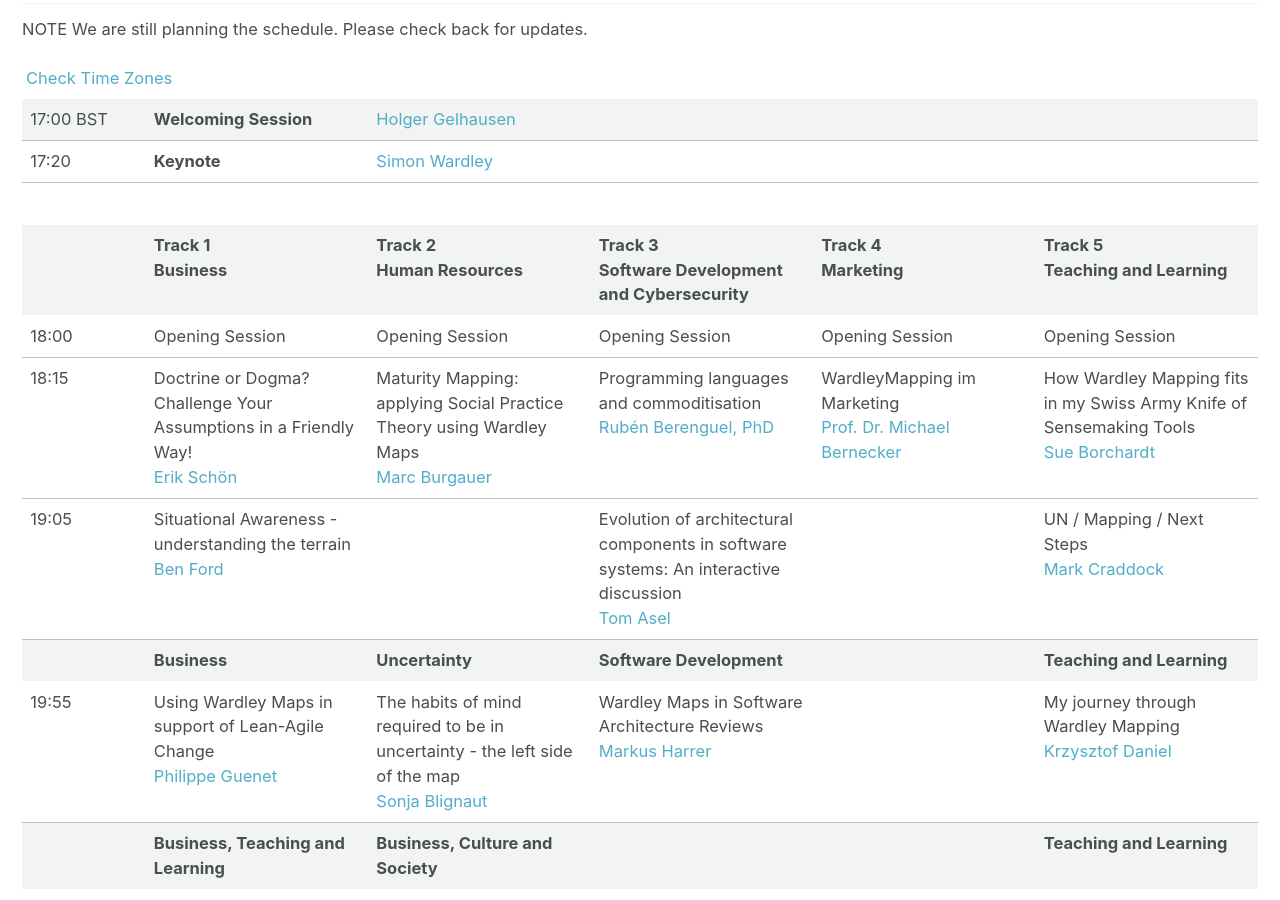
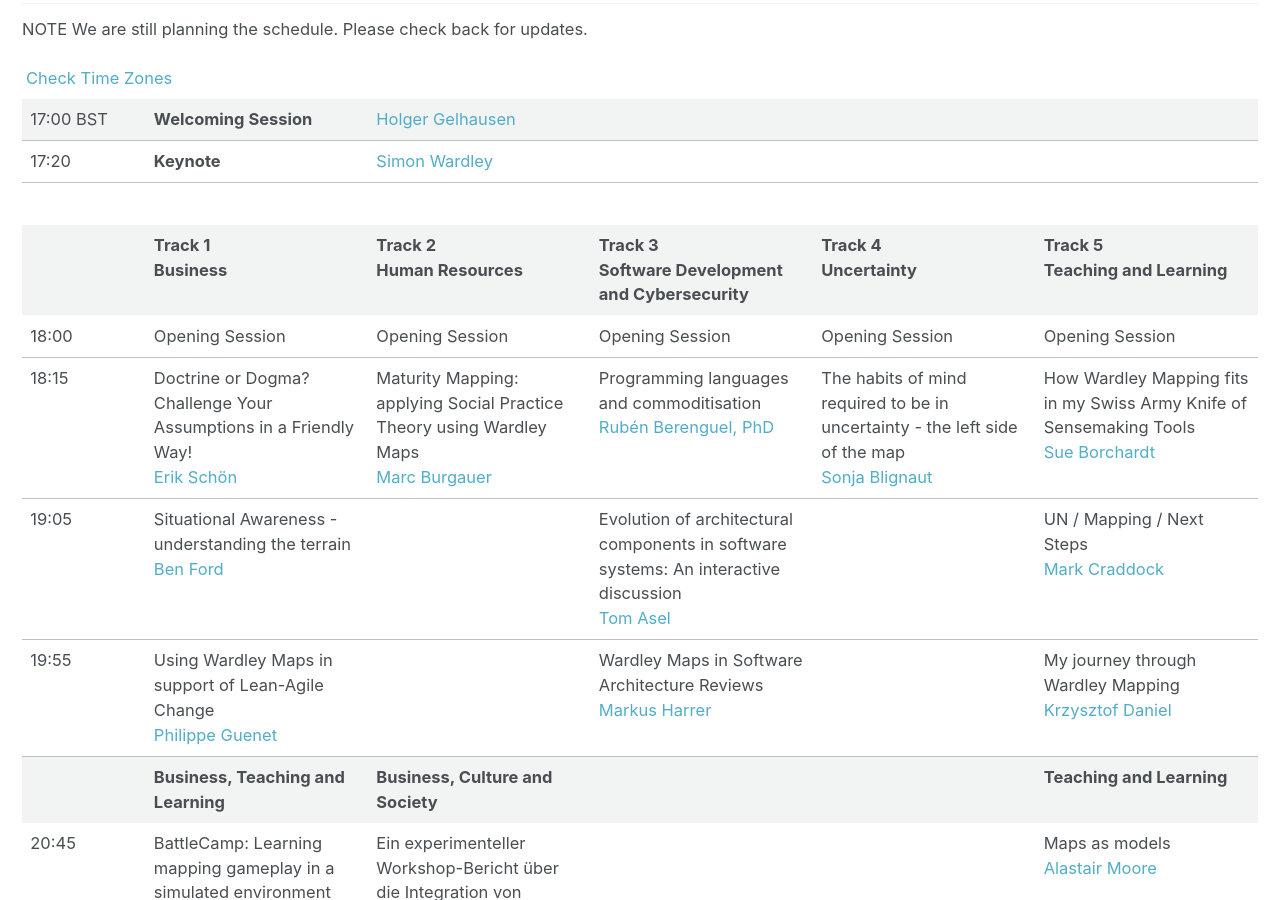
Before and after one commit to mapcampcommittee/mapcampcommittee.github.io, a Jekyll site: the page built from _pages/2020-07-29_Germany.html, in a window 1280 px wide and 900 px high, scrolled down 1226 px. Built offline with Jekyll 4.4.1, drawn with Linux system fonts in a browser that asks for light colours.

Commit message:
Schedule update

```diff
--- a/_pages/2020-07-29_Germany.html
+++ b/_pages/2020-07-29_Germany.html
@@ -128,7 +128,7 @@
       <th style="width: 18%; vertical-align: text-top;">Track 1<br>Business</th>
       <th style="width: 18%; vertical-align: text-top;">Track 2<br>Human Resources</th>
       <th style="width: 18%; vertical-align: text-top;">Track 3<br>Software Development and Cybersecurity</th>
-      <th style="width: 18%; vertical-align: text-top;">Track 4<br>Marketing</th>
+      <th style="width: 18%; vertical-align: text-top;">Track 4<br>Uncertainty</th>
       <th style="width: 18%; vertical-align: text-top;">Track 5<br>Teaching and Learning</th>
     </tr>
 
@@ -161,11 +161,11 @@
         <br>
         <a href="https://twitter.com/berenguel">Rubén Berenguel, PhD</a>
       </td>
-      <!-- Marketing -->
+      <!-- Uncertainty -->
       <td style="width: 18%; vertical-align: text-top;">
-        WardleyMapping im Marketing
+        The habits of mind required to be in uncertainty - the left side of the map
         <br>
-        <a href="https://twitter.com/DIMMarketing">Prof. Dr. Michael Bernecker</a>
+        <a href="https://twitter.com/sonjabl">Sonja Blignaut</a>
       </td>
       <!-- Teaching and Learning -->
       <td style="width: 18%; vertical-align: text-top;">
@@ -207,15 +207,6 @@
       </td>
     </tr>
 
-    <tr class="schedule-break">
-      <th style="width: 10%; vertical-align: bottom;"></th>
-      <th style="width: 18%; vertical-align: text-top;">Business</th>
-      <th style="width: 18%; vertical-align: text-top;">Uncertainty</th>
-      <th style="width: 18%; vertical-align: text-top;">Software Development</th>
-      <th style="width: 18%; vertical-align: text-top;"></th>
-      <th style="width: 18%; vertical-align: text-top;">Teaching and Learning</th>
-    </tr>
-
     <tr>
       <td style="width: 10%; vertical-align: text-top;">19:55</td>
       <!-- Business -->
```
Also changed, not shown: other parts of _pages/2020-07-29_Germany.html (+1 -3 lines).
